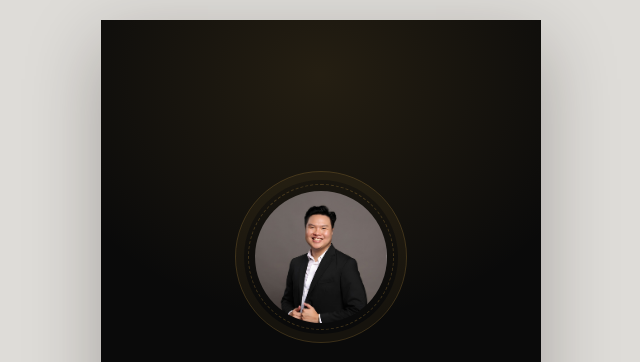
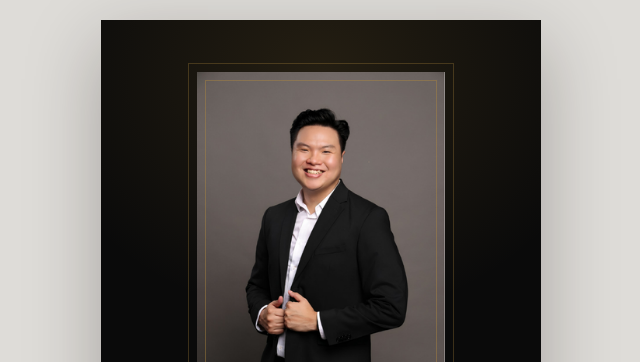
Before and after one commit to increasinkapp/card, a website: page stephen-bni/index.html in a window 1280 px wide. Shown: the top 362 px of the page, without its empty margins (319-959 px from the left). Drawn offline with Linux system fonts and the light colour scheme; a web font is replaced by a local one.

Commit message:
Foto cover jadi potret 3:4 besar, samakan dengan portrait di step Kenalan

```diff
--- a/assets/app.css
+++ b/assets/app.css
@@ -97,13 +97,14 @@ body{
     var(--ink-d);
 }
 .ring{
-  width:172px;height:172px;margin:0 auto 22px;position:relative;
+  width:min(248px,64%);aspect-ratio:3/4;max-height:46dvh;margin:0 auto 24px;position:relative;
   display:flex;align-items:center;justify-content:center;
+  background:rgba(176,137,60,.07);
 }
-.ring::before{content:"";position:absolute;inset:0;border-radius:50%;border:1px solid var(--gold-soft);box-shadow:inset 0 0 0 8px rgba(176,137,60,.07)}
-.ring::after{content:"";position:absolute;inset:13px;border-radius:50%;border:1px dashed rgba(176,137,60,.30)}
-.ring-img{width:132px;height:132px;border-radius:50%;object-fit:cover;object-position:center 8%;position:relative;z-index:1}
-.ring-ini{font-family:var(--h);font-size:46px;color:var(--gold);letter-spacing:.05em;position:relative;z-index:1}
+.ring::before{content:"";position:absolute;inset:-9px;border:1px solid var(--gold-soft)}
+.ring::after{content:"";position:absolute;inset:8px;border:1px solid rgba(176,137,60,.42);z-index:2}
+.ring-img{width:100%;height:100%;object-fit:cover;object-position:center 14%;position:relative;z-index:1}
+.ring-ini{font-family:var(--h);font-size:58px;color:var(--gold);letter-spacing:.05em;position:relative;z-index:1}
 .cover-kicker{font-size:10.5px;letter-spacing:.3em;text-transform:uppercase;color:var(--gold);font-weight:600}
 .cover-name{
   font-family:var(--h);font-weight:600;text-transform:uppercase;
```
